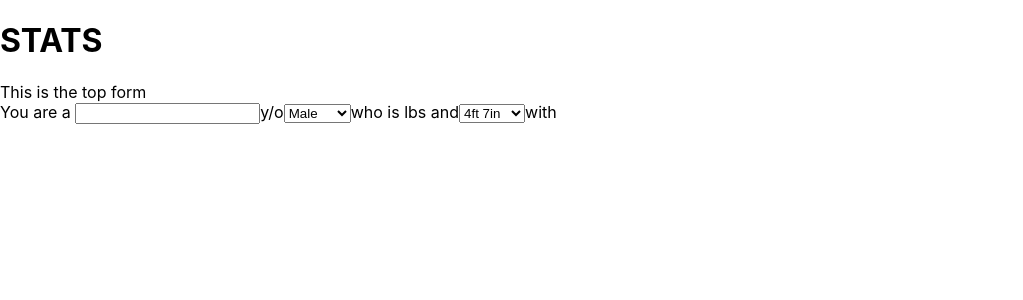
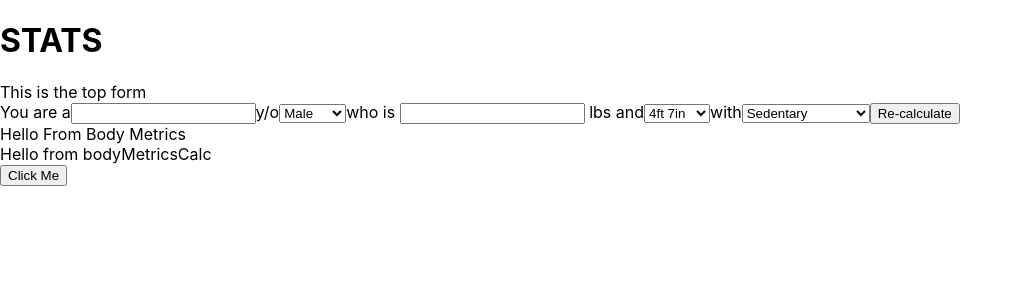
Before and after one commit to FraustoB/TDEE_MACRO_app, a Next.js app: page /tdeeresults/1 in a window 1280 px wide. Shown: the top 300 px of the page, without its empty margins (0-1023 px from the left). Built offline with nearby package versions, Linux system fonts and the light colour scheme.

Commit message:
added TDEERbar form, added pages that components that will calc. TDEE and weight

```diff
--- /dev/null
+++ b/components/bodyMetrics.js
@@ -0,0 +1,24 @@
+import BodyMetricsCalc from "./bodyMetricsCalc";
+import {useEffect} from 'react';
+
+export default function BodyMetrics({props,calories,setCalories}){
+
+
+    useEffect(()=> {
+        setCalories(33)
+        console.log('changed Calories')
+    },[props])
+
+    const onClick = (e)=>{
+        e.preventDefault();
+        setCalories(calories+1)
+        console.log('added Calories')
+    }
+    return(
+        <div>
+            Hello From Body Metrics
+            <BodyMetricsCalc props={props}/>
+            <button onClick={onClick}>Click Me</button>
+        </div>
+    )
+}
--- /dev/null
+++ b/components/bodyMetricsCalc.js
@@ -0,0 +1,12 @@
+
+
+export default function BodyMetricsCalc({props}){
+
+    return(
+
+        <div>Hello from bodyMetricsCalc
+        </div>
+    )
+
+
+}
--- a/components/tdeerTopForm.js
+++ b/components/tdeerTopForm.js
@@ -1,49 +1,80 @@
-import {useRouter} from 'next/router';
-import {useState} from 'react';
-import heights from '../information/height';
-import styles from '/styles/tdeeresults.module.scss';
-
-export default function TdeeTopForm(data){
-
-const {age,height,weight,sex,activityLvl} = data.props;
+import { useRouter } from "next/router";
+import { useState } from "react";
+import heights from "../information/height";
+import styles from "/styles/tdeerForm.module.scss";
+import activityLvls from "../information/activityLvls";
+export default function TdeeTopForm(data) {
 
 
   const router = useRouter();
-    const [userParams, setUserParams] = useState(
-        {
-            age: age,
-            height: height,
-            weight: weight,
-            activityLvl: activityLvl,
-            sex: sex
-        }
-    );
+  const [userParams, setUserParams] = useState({
+    age: data.props.age,
+    height: data.props.height,
+    weight: data.props.weight,
+    activityLvl: data.props.activityLvl,
+    sex: data.props.sex,
+  });
+
+  const { age, height, weight, sex, activityLvl } = userParams;
 
 
   //basic function to change state
-    const handleChange=(e)=>setUserParams({...userParams, [e.target.name]: e.target.value});
+  const handleChange = (e) =>
+    setUserParams({ ...userParams, [e.target.name]: e.target.value });
 
-    const optionItems = heights.map(height =>
-        <option key={height.height} value={height.value}>{height.height}</option>)
+    //function calls on info stores in information folder and creates multiple options for the select element
+  const optionItems = heights.map((height) => (
+    <option key={height.height} value={height.value}>
+      {height.height}
+    </option>
+  ));
 
+  //function calls on info stores in information folder and creates multiple options for the select element
+  const optionActivity = activityLvls.map((actvty) => (
+    <option key={actvty.value} value={actvty.value}>
+      {actvty.activity}
+    </option>
+  ));
 
-    return(
+  const handleSubmit =(e) =>{
+    e.preventDefault();
+    router.push(`/tdeeresults/data?sex=${sex}&age=${age}&height=${height}&weight=${weight}&activityLvl=${activityLvl}`);
+}
+
+  return (
     <>
       <div>This is the top form</div>
-        You are a <input  onChange={handleChange}name='age' className={styles.input_age} value={userParams.age}/>
+      <form onSubmit={handleSubmit}>
+      You are a
+      <input
+        onChange={handleChange}
+        name="age"
+        className={styles.input_age}
+        value={age}
+      />
       y/o
-                <select name='sex' onChange={handleChange} defaultValue={sex}>
-                    <option value='male'>Male</option>
-                    <option value='female'>Female</option>
+      <select name="sex" onChange={handleChange} defaultValue={sex}>
+        <option value="male">Male</option>
+        <option value="female">Female</option>
       </select>
-                who is {weight} lbs and
-                <select name='height' onChange={handleChange} defaultValue={height}>
+
+      who is <input value={weight} name='weight' onChange={handleChange} /> lbs and
+      <select name="height" onChange={handleChange} defaultValue={height}>
         {optionItems}
       </select>
       with
 
+        <select
+        name="activityLvl"
+        value={activityLvl}
+        onChange={handleChange}
+      >
+        {optionActivity}
+      </select>
+      <button> Re-calculate</button>
+      </form>
+
 
     </>
-    )
-
+  );
 }
--- /dev/null
+++ b/information/activityLvls.js
@@ -0,0 +1,12 @@
+
+
+const activityLvls =[
+    { activity: 'Sedentary', description:' (no exercise | deskjob)', value: 1.2},
+    { activity: 'Lightly Active ',description:' (1-3 days/week)', value: 1.375},
+    { activity: 'Moderately Active',description:' (3-5 days/week)', value: 1.55},
+    { activity: 'Very Active',description:' (6-7 days/week)', value: 1.725},
+    { activity: 'Extremely Active',description:' (2x/day)', value: 1.9}
+]
+
+
+export default activityLvls;
--- a/pages/tdeeresults/[data].js
+++ b/pages/tdeeresults/[data].js
@@ -1,55 +1,23 @@
 import {useRouter} from 'next/router';
 import {useState} from 'react';
-// import styles from '/styles/tdeeresults.module.scss';
+import styles from '/styles/tdeeresults.module.scss';
 import heights from '/information/height';
 import TdeeTopForm from '../../components/tdeerTopForm';
-
-
+import BodyMetrics from '../../components/bodyMetrics';
+import { NonceProvider } from 'react-select';
 
 
 export default function Data({initData}){
+
+    const [calories,setCalories] = useState(0)
+    console.log(calories)
     const {age,height,weight,activityLvl,sex} = initData;
-    // const router = useRouter();
-    //sets state as query data but will allow change later on
-    const [userParams, setUserParams] = useState(
-        {
-            age: age,
-            height: height,
-            weight: weight,
-            activityLvl: activityLvl,
-            sex: 'female'
-        }
-    );
-
-    const handleChange=(e)=>setUserParams({...userParams, [e.target.name]: e.target.value});
-
-    console.log(initData)
-
-        //generates numerous options based on heights information stored in information folder
-    const optionItems = heights.map(height =>
-        <option key={height.height} value={height.value}>{height.height}</option>
-    )
-
     return(
         <div>
             <h1>STATS</h1>
 
-            <TdeeTopForm props={initData}/>
-            {/* <div>
-                You are a <input  onChange={handleChange}name='age' className={styles.input_age} value={userParams.age}/>
-                y/o
-                <select name='sex' onChange={handleChange} defaultValue={sex}>
-                    <option value='male'>Male</option>
-                    <option value='female'>Female</option>
-                </select>
-                who is {weight} lbs and
-                <select name='height' onChange={handleChange} defaultValue={height}>
-                {optionItems}
-                </select>
-                    with
-
-                </div> */}
-
+            <TdeeTopForm  props={initData}/>
+            <BodyMetrics  calories={calories}setCalories={setCalories} props={initData} />
 
             <br/>
             {height}
```
Also changed, not shown: components/forms.js (+11 -10 lines), styles/tdeerForm.module.scss (added). Lines whose indentation alone changed are shown as unchanged.
